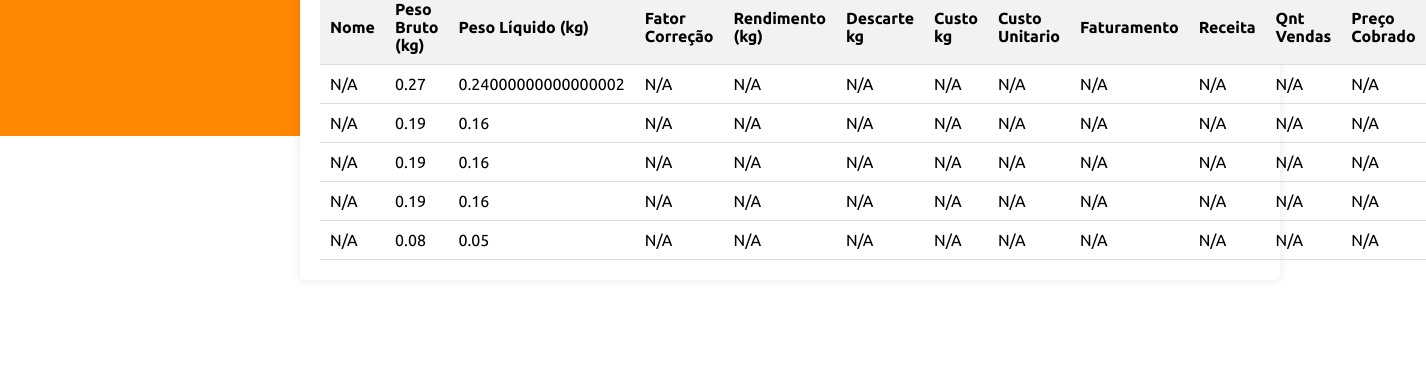
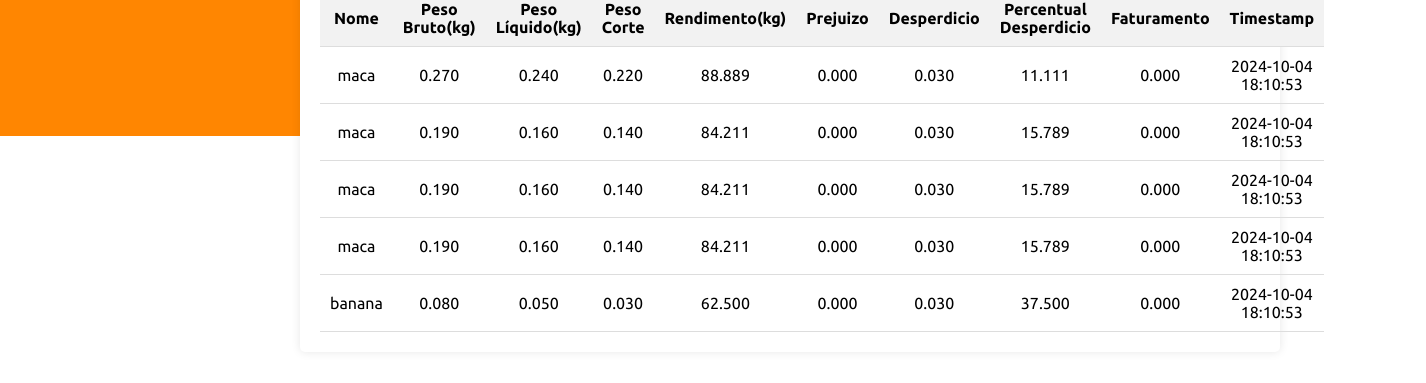
Before and after one commit to Viniciuscont2/Visight-Final, a website: page index.html in a window 1280 px wide. Shown: the part 664-1047 px from the top of the page, 1426 px wide, since content can reach past the window. Drawn offline with nearby package versions, Linux system fonts and the light colour scheme; no server answers.

Commit message:
ajuste tabela

```diff
--- a/front/assets/css/teste.css
+++ b/front/assets/css/teste.css
@@ -21,10 +21,11 @@ table {
 th,
 td {
   padding: 10px;
-  text-align: left;
+  text-align: center;
   border-bottom: 1px solid #ddd;
 }
 
 th {
   background-color: #f2f2f2;
+  text-align: center;
 }
--- a/index.html
+++ b/index.html
@@ -1,5 +1,6 @@
 <!DOCTYPE html>
 <html lang="pt-br">
+
 <head>
   <meta charset="UTF-8" />
   <meta name="viewport" content="width=device-width, initial-scale=1.0" />
@@ -17,49 +18,35 @@
           <li>
             <a href="#">
               <span class="navegacao__icone">
-                  <img
-                    class="logo"
-                    src="./front/assets/img/wast-removebg-preview.png"
-                    alt="Logo da WasteZero"
-                  />
+                <img class="logo" src="./front/assets/img/wast-removebg-preview.png" alt="Logo da WasteZero" />
               </span>
               <span class="navegacao__titulo">Visight</span>
             </a>
           </li>
           <li>
-              <a href="#"
-                ><span class="navegacao__icone"
-                  ><ion-icon name="home-outline"></ion-icon></span
-                ><span class="navegacao__titulo">Dashboard</span></a
-              >
+            <a href="#"><span class="navegacao__icone">
+                <ion-icon name="home-outline"></ion-icon>
+              </span><span class="navegacao__titulo">Dashboard</span></a>
           </li>
           <li>
-              <a href="/index(test).html"
-                ><span class="navegacao__icone"
-                  ><ion-icon name="bar-chart-outline"></ion-icon></span
-                ><span class="navegacao__titulo">Financeio</span></a
-              >
+            <a href="/index(test).html"><span class="navegacao__icone">
+                <ion-icon name="bar-chart-outline"></ion-icon>
+              </span><span class="navegacao__titulo">Financeio</span></a>
           </li>
           <li>
-              <a href="#"
-                ><span class="navegacao__icone"
-                  ><ion-icon name="help-outline"></ion-icon></span
-                ><span class="navegacao__titulo">Ajuda</span></a
-              >
+            <a href="#"><span class="navegacao__icone">
+                <ion-icon name="help-outline"></ion-icon>
+              </span><span class="navegacao__titulo">Ajuda</span></a>
           </li>
           <li>
-              <a href="#"
-                ><span class="navegacao__icone"
-                  ><ion-icon name="settings-outline"></ion-icon></span
-                ><span class="navegacao__titulo">Configurações</span></a
-              >
+            <a href="#"><span class="navegacao__icone">
+                <ion-icon name="settings-outline"></ion-icon>
+              </span><span class="navegacao__titulo">Configurações</span></a>
           </li>
           <li>
-              <a href="#"
-                ><span class="navegacao__icone"
-                  ><ion-icon name="log-out-outline"></ion-icon></span
-                ><span class="navegacao__titulo">Sign Out</span></a
-              >
+            <a href="#"><span class="navegacao__icone">
+                <ion-icon name="log-out-outline"></ion-icon>
+              </span><span class="navegacao__titulo">Sign Out</span></a>
           </li>
         </ul>
       </div>
@@ -99,17 +86,15 @@
             <thead>
               <tr>
                 <th>Nome</th>
-                  <th>Peso Bruto (kg)</th>
-                  <th>Peso Líquido (kg)</th>
-                  <th>Fator Correção</th>
-                  <th>Rendimento (kg)</th>
-                  <th>Descarte kg</th>
-                  <th>Custo kg</th>
-                  <th>Custo Unitario</th>
+                <th>Peso Bruto(kg)</th>
+                <th>Peso Líquido(kg)</th>
+                <th>Peso Corte</th>
+                <th>Rendimento(kg)</th>
+                <th>Prejuizo</th>
+                <th>Desperdicio</th>
+                <th>Percentual Desperdicio</th>
                 <th>Faturamento</th>
-                  <th>Receita</th>
-                  <th>Qnt Vendas</th>
-                  <th>Preço Cobrado</th>
+                <th>Timestamp</th>
               </tr>
             </thead>
             <tbody>
@@ -142,18 +127,16 @@
           data.forEach((alimento) => {
             const tr = document.createElement("tr");
             tr.innerHTML = `
-                <td>${alimento.nome_alimento || "N/A"}</td>
-                <td>${alimento.peso_bruto || "N/A"}</td>
-                <td>${alimento.peso_liquido || "N/A"}</td>
-                <td>${alimento.fator_correcao || "N/A"}</td>
-                <td>${alimento.rendimento_kg || "N/A"}</td>
-                <td>${alimento.descarte_kg || "N/A"}</td>
-                <td>${alimento.custo_kg || "N/A"}</td>
-                <td>${alimento.custo_unitario || "N/A"}</td>
-                <td>${alimento.faturamento || "N/A"}</td>
-                <td>${alimento.receita || "N/A"}</td>
-                <td>${alimento.qnt_vendas || "N/A"}</td>
-                <td>${alimento.preco_cobrado || "N/A"}</td>
+        <td>${alimento.alimento || "N/A"}</td>
+        <td>${Number(alimento.peso_bruto).toFixed(3) || "N/A"}</td>
+        <td>${Number(alimento.peso_liquido).toFixed(3) || "N/A"}</td>
+        <td>${Number(alimento.peso_corte).toFixed(3) || "N/A"}</td>
+        <td>${Number(alimento.rendimento).toFixed(3) || "N/A"}</td>
+        <td>${Number(alimento.prejuizo).toFixed(3) || "N/A"}</td>
+        <td>${Number(alimento.desperdicio).toFixed(3) || "N/A"}</td>
+        <td>${Number(alimento.percentual_desperdicio).toFixed(3) || "N/A"}</td>
+        <td>${Number(alimento.faturamento).toFixed(3) || "N/A"}</td>
+        <td>${alimento.timestamp || "N/A"}</td>
       `;
             tbody.appendChild(tr);
           });
@@ -163,17 +146,12 @@
   </main>
 
   <!-- Scripts -->
-    <script
-      src="https://unpkg.com/ionicons@7.1.0/dist/ionicons/ionicons.esm.js"
-      type="module"
-    ></script>
-    <script
-      src="https://unpkg.com/ionicons@7.1.0/dist/ionicons/ionicons.js"
-      nomodule
-    ></script>
+  <script src="https://unpkg.com/ionicons@7.1.0/dist/ionicons/ionicons.esm.js" type="module"></script>
+  <script src="https://unpkg.com/ionicons@7.1.0/dist/ionicons/ionicons.js" nomodule></script>
   <script src="./front/assets/js/script.js"></script>
   <script src="https://cdn.jsdelivr.net/npm/chart.js"></script>
   <script src="./front/assets/js/graficos.js"></script>
   <script src="./front/assets/js/cards.js"></script>
 </body>
+
 </html>
```
Lines whose indentation alone changed are shown as unchanged.
